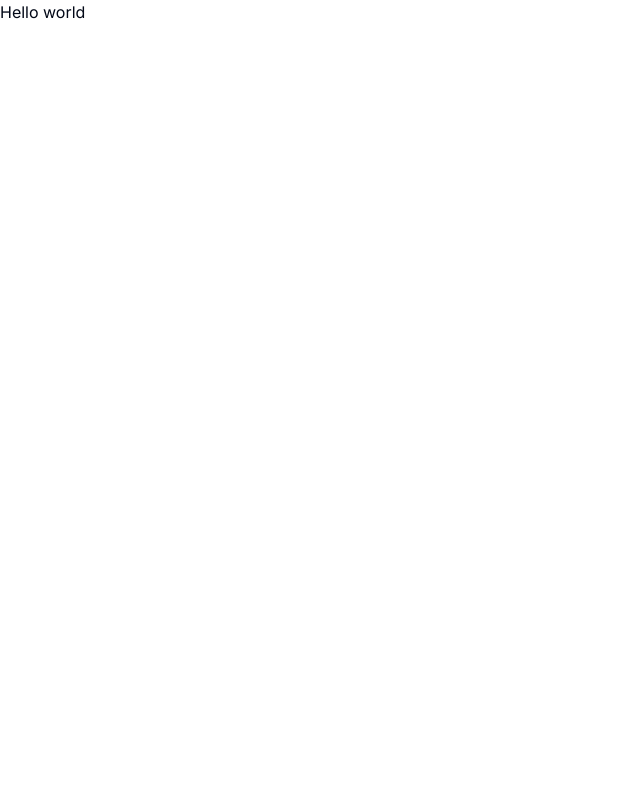
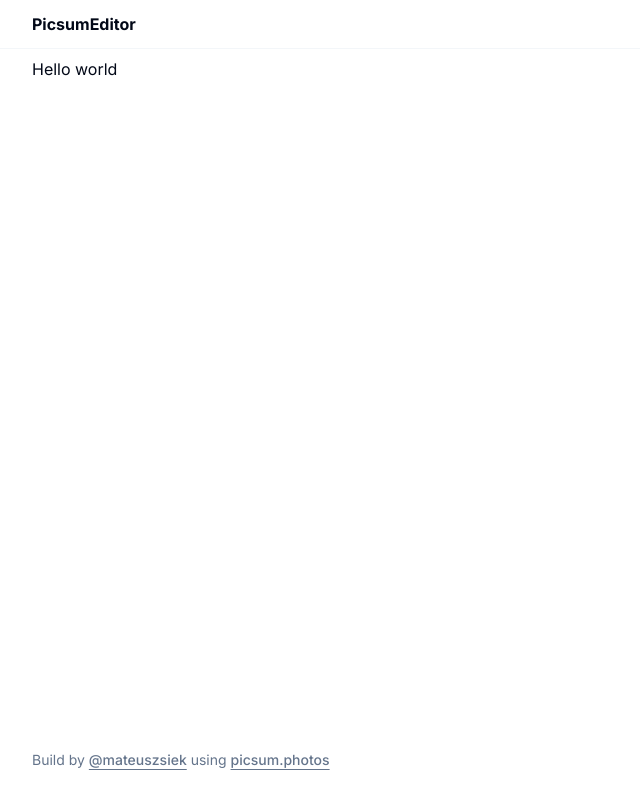
Before and after one commit to MateuszSiek/picsum-photo-editor, a Next.js app: page / in a window 1280 px wide. Shown: the whole page, without its empty margins (0-640 px from the left). Built offline with nearby package versions, Linux system fonts and the light colour scheme.

Commit message:
Layout: Header and footer

```diff
--- a/src/app/layout.tsx
+++ b/src/app/layout.tsx
@@ -1,6 +1,8 @@
 import type { Metadata } from "next";
 import { Inter } from "next/font/google";
 import "./globals.css";
+import { InlineLink } from "@/components/ui/inlineLink";
+import { cn } from "@/lib/utils";
 
 const inter = Inter({ subsets: ["latin"], variable: "--font-sans" });
 
@@ -9,14 +11,45 @@ export const metadata: Metadata = {
   description: "Generated by create next app",
 };
 
+const Header = () => {
+  return (
+    <header className="w-full border-b border-border/40 bg-background/95">
+      <div className="container flex h-12 max-w-screen-2xl items-center">
+        <div className="font-bold">PicsumEditor</div>
+      </div>
+    </header>
+  );
+};
+
+const Footer = () => {
+  return (
+    <footer className="py-2 px-8">
+      <div className="flex items-center h-16 text-sm text-muted-foreground">
+        <p>
+          Build by{" "}
+          <InlineLink href="https://x.com/mateuszsiek91">
+            @mateuszsiek
+          </InlineLink>{" "}
+          using{" "}
+          <InlineLink href="https://picsum.photos/">picsum.photos</InlineLink>
+        </p>
+      </div>
+    </footer>
+  );
+};
+
 export default function RootLayout({
   children,
 }: Readonly<{
   children: React.ReactNode;
 }>) {
   return (
-    <html lang="en">
-      <body className={inter.className}>{children}</body>
+    <html lang="en" className="h-full">
+      <body className={cn(inter.className, "h-full flex flex-col")}>
+        <Header />
+        <div className="flex-1 py-2 px-8">{children}</div>
+        <Footer />
+      </body>
     </html>
   );
 }
--- /dev/null
+++ b/src/components/ui/inlineLink.tsx
@@ -0,0 +1,20 @@
+import { cn } from "@/lib/utils";
+import React from "react";
+
+export interface LinkProps
+  extends React.AnchorHTMLAttributes<HTMLAnchorElement> {}
+
+const InlineLink = React.forwardRef<HTMLInputElement, LinkProps>(
+  ({ className, type, ...props }, ref) => {
+    return (
+      <a
+        type={type}
+        className={cn("font-medium underline underline-offset-4", className)}
+        {...props}
+      />
+    );
+  }
+);
+InlineLink.displayName = "InlineLink";
+
+export { InlineLink };
```
